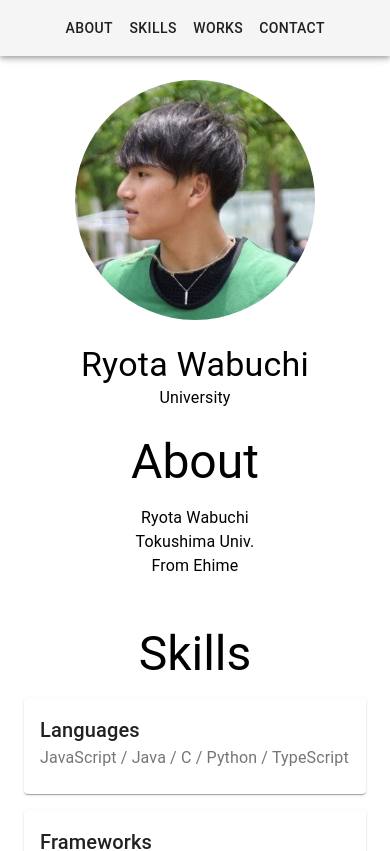
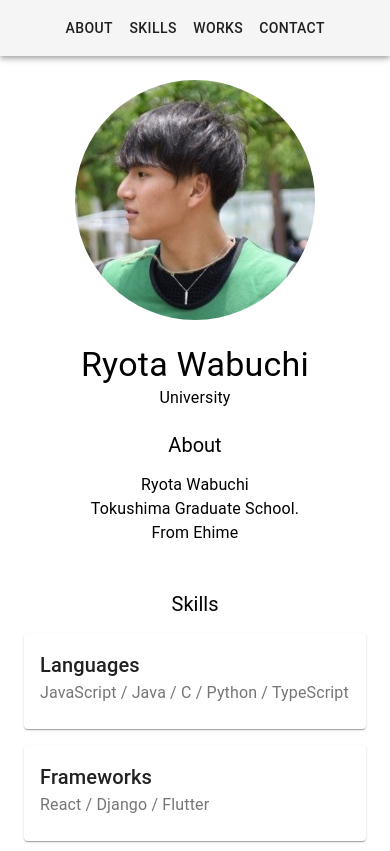
Before and after one commit to ryounasso/portfolio, a React (Create React App) app: page / in a window 390 px wide. Shown: the top 851 px of the page. Built offline with nearby package versions, Linux system fonts and the light colour scheme.

Commit message:
feat : Supports responsive design

```diff
--- a/package.json
+++ b/package.json
@@ -13,6 +13,7 @@
     "@types/react": "^17.0.0",
     "@types/react-dom": "^17.0.0",
     "@types/react-helmet": "^6.1.0",
+    "@types/react-responsive": "^8.0.2",
     "gh-pages": "^3.1.0",
     "react": "^17.0.1",
     "react-anchor-link-smooth-scroll": "^1.0.12",
--- a/src/components/About.tsx
+++ b/src/components/About.tsx
@@ -1,20 +1,33 @@
 import React from 'react';
 import Box from '@material-ui/core/Box'
 import Typography from '@material-ui/core/Typography'
+import { makeStyles } from '@material-ui/core/styles'
+import classes from '*.module.css';
+
+const useStyles = makeStyles({
+    topic: {
+        fontSize: '30px',
+        '@media (max-width:400px)': {
+            fontSize: '20px',
+          },
+    },
+});
 
 const About: React.FC = () => {
+    const classes = useStyles();
+
     return (
         <>
             <Box p={2}>
                 <Box display='flex' justifyContent='center' p={1}>
-                    <Typography variant='h3'>
+                    <Typography className={classes.topic} variant='h3'>
                         About
                     </Typography>
                 </Box>
                 <Box display='flex' justifyContent='center' p={1}>
                     <Typography variant='body1' align='center'>
                         Ryota Wabuchi<br />
-                        Tokushima Univ.<br />
+                        Tokushima Graduate School.<br />
                         From Ehime<br />
                     </Typography>
                 </Box>
--- a/src/components/Skills.tsx
+++ b/src/components/Skills.tsx
@@ -10,6 +10,13 @@ const useStyles = makeStyles({
         width: 730,
         maxWidth: '100%'
     },
+
+    topic: {
+        fontSize: '30px',
+        '@media (max-width:400px)': {
+            fontSize: '20px',
+          },
+    },
 });
 
 const Skills: React.FC = () => {
@@ -19,7 +26,7 @@ const Skills: React.FC = () => {
         <>
             <Box p={2}>
                 <Box display='flex' justifyContent='center' p={1}>
-                    <Typography variant='h3'>
+                    <Typography className={classes.topic} variant='h3'>
                         Skills
                     </Typography>
                 </Box>
--- a/src/components/Works.tsx
+++ b/src/components/Works.tsx
@@ -18,6 +18,7 @@ import imageWork6 from '../static/images/blog.png';
 import { Card, CardContent, CardMedia } from '@material-ui/core'
 import { FullscreenExit } from '@material-ui/icons'
 import { findByLabelText } from '@testing-library/dom'
+import { useMediaQuery } from '@material-ui/core';
 
 const useStyles = makeStyles((theme) => ({
     root: {
@@ -34,6 +35,13 @@ const useStyles = makeStyles((theme) => ({
         display : 'flex',
         flexDirection : 'column',
     },
+
+    topic: {
+        fontSize: '30px',
+        '@media (max-width:400px)': {
+            fontSize: '20px',
+          },
+    },
 }));
 
 function ListItemLink(props: ListItemProps<'a', {button?: true}>){
@@ -47,7 +55,7 @@ const Works: React.FC = () => {
         <>
             <Box p={2}>
                 <Box display='flex' justifyContent='center' p={1}>
-                    <Typography variant='h3'>
+                    <Typography className={classes.topic} >
                         Works
                     </Typography>
                 </Box>
@@ -56,8 +64,7 @@ const Works: React.FC = () => {
                         <ListItem>
                             <ListItemLink href="https://github.com/ryounasso/hackson_07">
                                 <ListItemAvatar>
-                                    <Avatar variant="square" className={classes.large} src={imageWork1}>
-                                    </Avatar>
+                                    <Avatar variant="square" className={classes.large} src={imageWork1}></Avatar>
                                 </ListItemAvatar>
                                 <ListItemText primary='memoChat' secondary='メモライクなチャットアプリです。' />
                             </ListItemLink>
```
Also changed, not shown: 1 other file (tests, documents, lock files or other folders).
